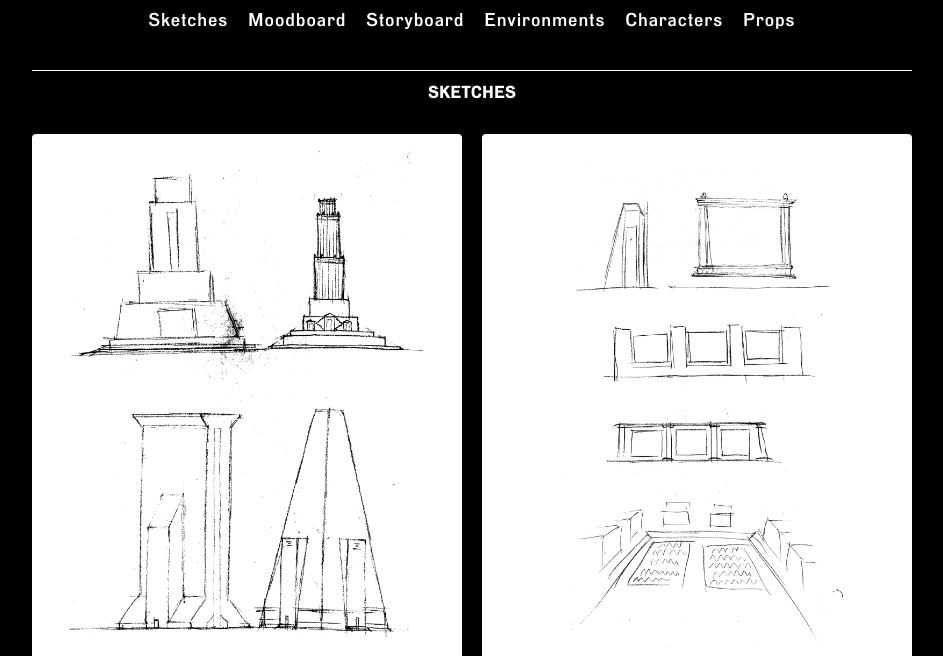
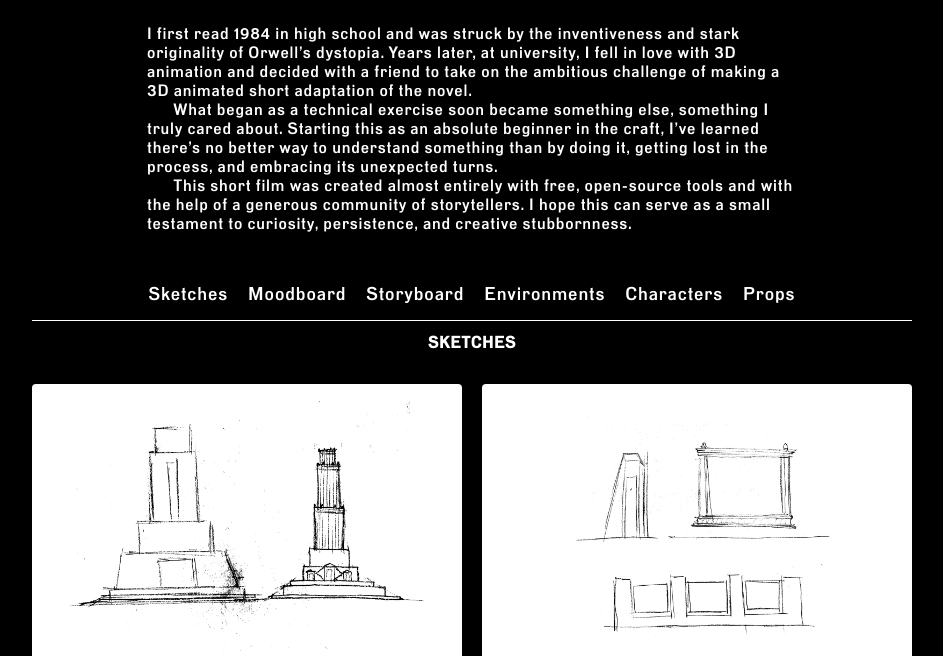
Before and after one commit to lociobello/101, a plain HTML site: page process.html in a window 1280 px wide. Shown: the part 46-702 px from the top of the page, without its empty margins (168-1111 px from the left). Drawn offline with Linux system fonts and the light colour scheme.

Commit message:
process text

```diff
--- a/process.html
+++ b/process.html
@@ -15,6 +15,22 @@
         <div><a href="process.html" class="nvb-active">PROCESS</a></div>
         <div><a href="credits.html">CREDITS</a></div>
       </div>
+
+      <div id="gradient"></div>
+      <div class="gallery-box gallery-proc">
+        <div class="proc-text">
+          I first read 1984 in high school and was struck by the inventiveness and stark originality
+          of Orwell’s dystopia. Years later, at university, I fell in love with 3D animation and
+          decided with a friend to take on the ambitious challenge of making a 3D animated short
+          adaptation of the novel.
+          <br />&nbsp;&nbsp;&nbsp;&nbsp;&nbsp;&nbsp;What began as a technical exercise soon became
+          something else, something I truly cared about. Starting this as an absolute beginner in
+          the craft, I’ve learned there’s no better way to understand something than by doing it,
+          getting lost in the process, and embracing its unexpected turns.
+          <br />&nbsp;&nbsp;&nbsp;&nbsp;&nbsp;&nbsp;This short film was created almost entirely with
+          free, open-source tools and with the help of a generous community of storytellers. I hope
+          this can serve as a small testament to curiosity, persistence, and creative stubbornness.
+        </div>
         <div class="proc-nav">
           <a href="#sketches">Sketches</a>
           <a href="#moodboard">Moodboard</a>
@@ -23,8 +39,6 @@
           <a href="#characters">Characters</a>
           <a href="#props">Props</a>
         </div>
-      <div id="gradient"></div>
-      <div class="gallery-box gallery-proc">
         <section id="sketches" class="proc-section">
           <h2>SKETCHES</h2>
           <div class="proc-row">
--- a/style.css
+++ b/style.css
@@ -286,7 +286,7 @@ a {
 }
 .gallery-proc {
   max-width: 1200px;
-  margin: 100px 200px;
+  margin: 70px 200px;
 }
 
 .proc {
@@ -295,12 +295,13 @@ a {
 }
 .proc-nav {
   display: flex;
-  position: fixed;
+  position: sticky;
   gap: 20px;
   flex-direction: row;
   justify-content: center;
   top: 55px;
   z-index: 10;
+  margin-bottom: -20px;
 }
 .proc-nav a:hover {
   color: rgb(255, 51, 0);
@@ -345,6 +346,12 @@ h2 {
 }
 .proc-caption {
   margin-top: 0;
+}
+.proc-text {
+  font-size: 16px;
+  max-width: 650px;
+  z-index: 10;
+  margin-bottom: 30px;
 }
 
 /* ------------------- CREDITS ----------------------- */
```
Lines whose indentation alone changed are shown as unchanged.
